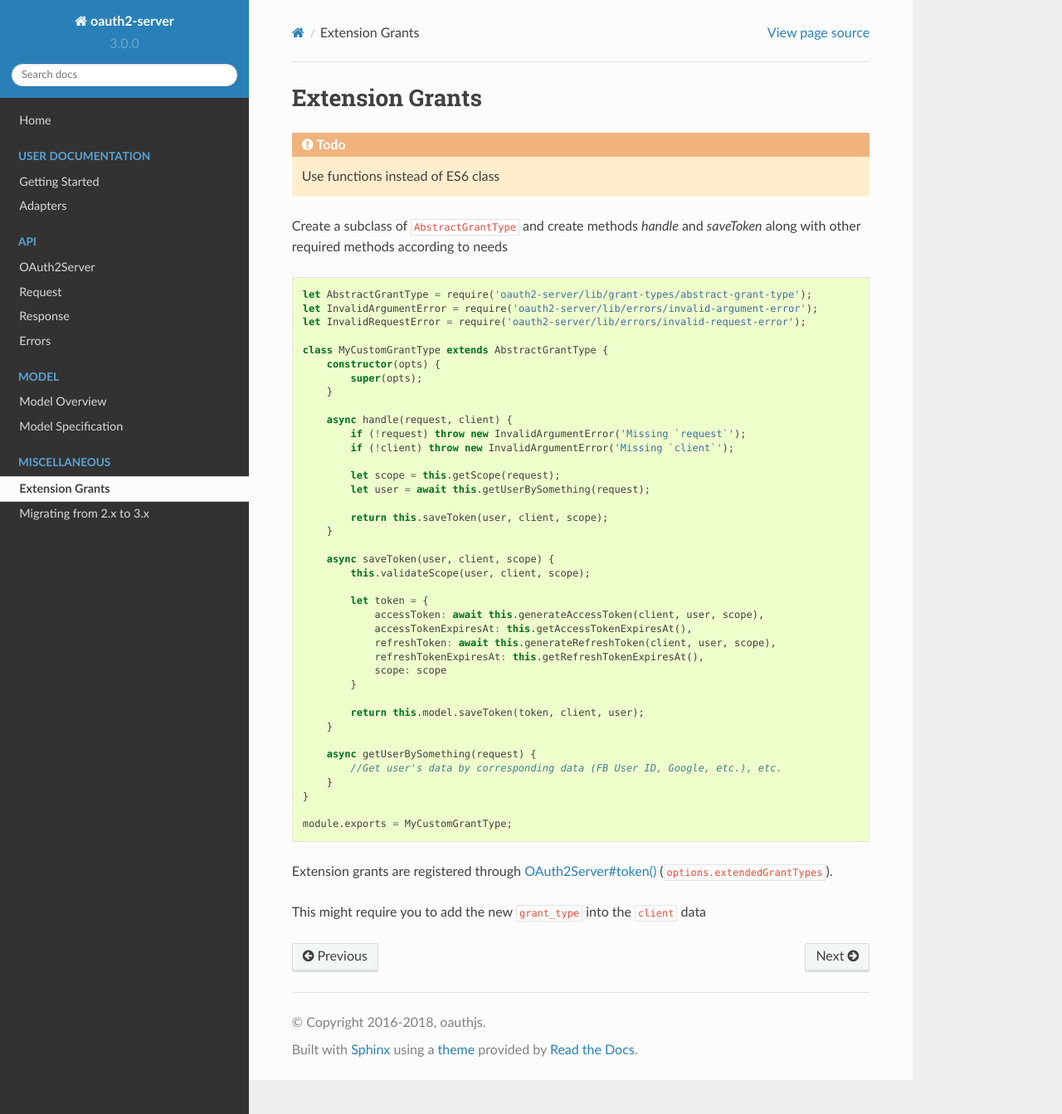
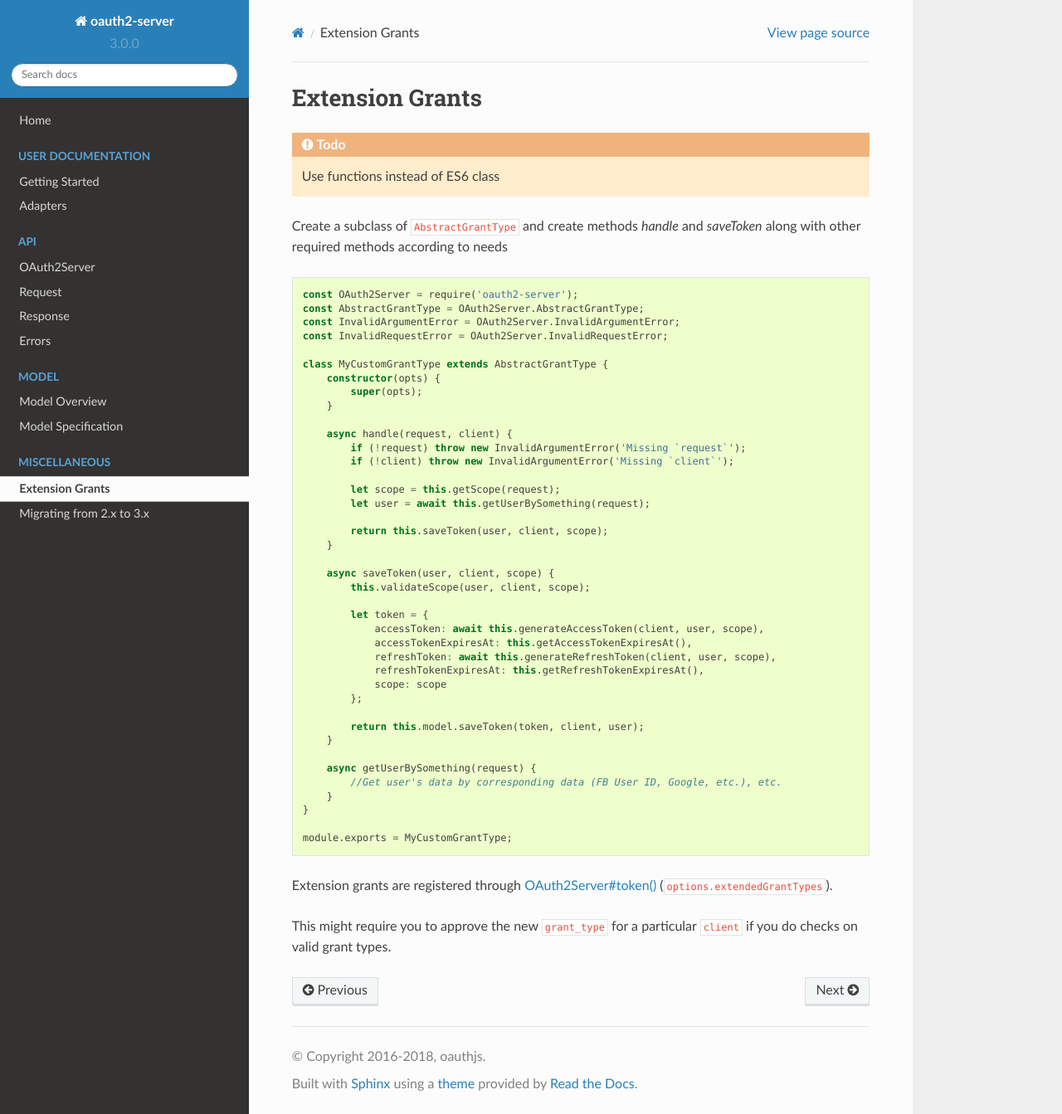
Before and after one commit to oauthjs/node-oauth2-server, a Sphinx documentation site: the page built from docs/misc/extension-grants.rst, in a window 1280 px wide and 1343 px high. Shown: the whole window at 83% size. Built offline with Sphinx 7.4.7 and the Read the Docs theme 2.0.0, drawn with Linux system fonts in a browser that asks for light colours.

Commit message:
Update documentation with requested changes
- No longer uses deep imports
- Fixed a missing semicolon
- Changed ref for OAuth2Server#token()
- Slightly elaboration on requirement to add a new ``grant_type``

```diff
--- a/docs/misc/extension-grants.rst
+++ b/docs/misc/extension-grants.rst
@@ -8,9 +8,10 @@ Create a subclass of ``AbstractGrantType`` and create methods `handle` and `save
 
 .. code-block:: js
 
-  let AbstractGrantType = require('oauth2-server/lib/grant-types/abstract-grant-type');
-  let InvalidArgumentError = require('oauth2-server/lib/errors/invalid-argument-error');
-  let InvalidRequestError = require('oauth2-server/lib/errors/invalid-request-error');
+  const OAuth2Server = require('oauth2-server');
+  const AbstractGrantType = OAuth2Server.AbstractGrantType;
+  const InvalidArgumentError = OAuth2Server.InvalidArgumentError;
+  const InvalidRequestError = OAuth2Server.InvalidRequestError;
 
   class MyCustomGrantType extends AbstractGrantType {
       constructor(opts) {
@@ -36,7 +37,7 @@ Create a subclass of ``AbstractGrantType`` and create methods `handle` and `save
               refreshToken: await this.generateRefreshToken(client, user, scope),
               refreshTokenExpiresAt: this.getRefreshTokenExpiresAt(),
               scope: scope
-          }
+          };
 
           return this.model.saveToken(token, client, user);
       }
@@ -48,6 +49,6 @@ Create a subclass of ``AbstractGrantType`` and create methods `handle` and `save
 
   module.exports = MyCustomGrantType;
 
-Extension grants are registered through `OAuth2Server#token() <https://oauth2-server.readthedocs.io/en/latest/api/oauth2-server.html#token-request-response-options-callback>`_ (``options.extendedGrantTypes``).
+Extension grants are registered through :ref:`OAuth2Server#token() <OAuth2Server#token>` (``options.extendedGrantTypes``).
 
-This might require you to add the new ``grant_type`` into the ``client`` data
+This might require you to approve the new ``grant_type`` for a particular ``client`` if you do checks on valid grant types.
```
